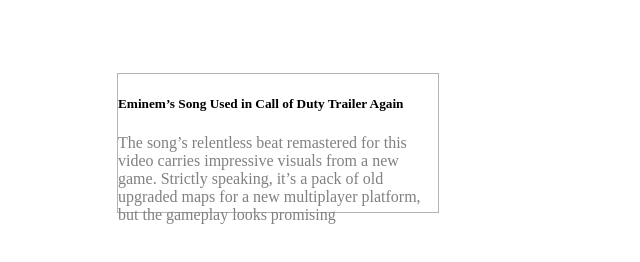
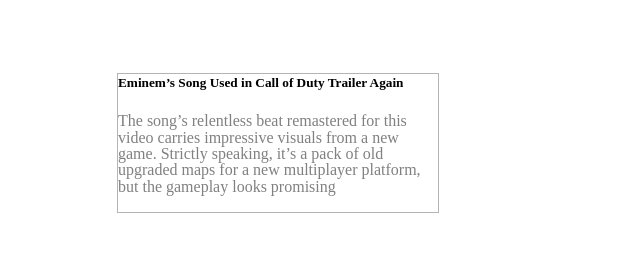
Before and after one commit to tsutskiridzemadona1234567/css-margin1, a plain HTML site: page index.html in a window 1280 px wide. Shown: the whole page, without its empty margins (0-640 px from the left). Drawn offline with Linux system fonts and the light colour scheme.

Commit message:
Update style.css

```diff
--- a/style.css
+++ b/style.css
@@ -6,6 +6,12 @@
     margin-top: 73px;
     margin-left: 109px;
 }
+h5{
+    color: black;
+    margin-top: 1px;
+}
 p{
+    margin-top: 0px;
     color: grey;
+    line-height: 16.41px;
 }
```
